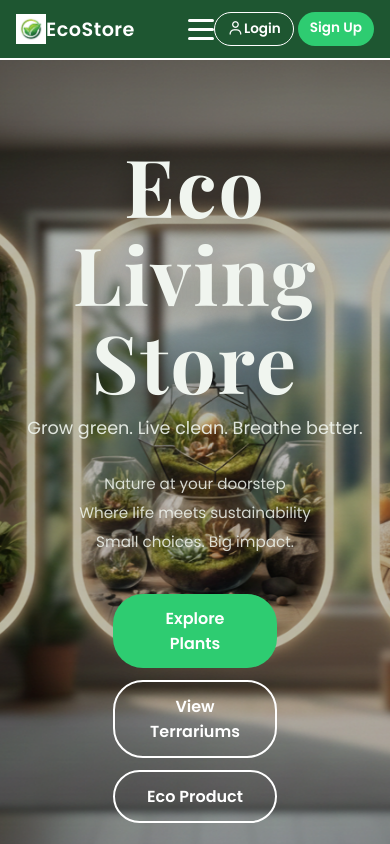
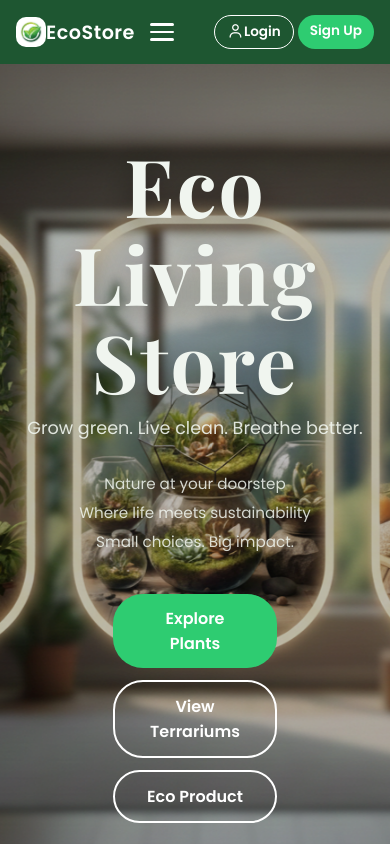
Before and after one commit to fasilahammedtp/eco-store, a React (Vite) app: page / in a window 390 px wide. Shown: the top 844 px of the page. Built offline with nearby package versions, Linux system fonts and the light colour scheme; no server answers.

Commit message:
improves mobile UI responsivness

```diff
--- a/src/components/Navbar.css
+++ b/src/components/Navbar.css
@@ -1,166 +1,9 @@
-/* LOGO IMAGE */
-
-.logo {
-  display: flex;
-  align-items: center;
-}
-
-.logo-img {
-  height: 44px;
-  width: auto;
-  object-fit: contain;
-}
-
-/* Smaller on mobile */
-@media (max-width: 768px) {
-  .logo-img {
-    height: 36px;
-  }
-}
-.logo {
-  display: flex;
-  align-items: center;
-  gap: 10px;
-}
-
-.logo-img {
-  height: 42px;
-  width: auto;
-  object-fit: contain;
-  background: transparent;
-}
-
-.logo-text {
-  font-size: 1.6rem;
-  font-weight: 700;
-  color: white;
-  letter-spacing: 0.5px;
-}
-
-
-
-/* Layout */
-
-.nav-container {
-  width: 100%;
-  padding: 14px 30px;
-  display: flex;
-  align-items: center;
-  justify-content: space-between;
-}
-
-
-.logo {
-  font-size: 1.8rem;
-  font-weight: 700;
-  color: white;
-}
-
-/* Links */
-
-.nav-links {
-  display: flex;
-  list-style: none;
-  gap: 28px;
-}
-
-.nav-links a {
-  color: white;
-  text-decoration: none;
-  font-weight: 500;
-  position: relative;
-}
-
-/* underline hover */
-
-.nav-links a::after {
-  content: "";
-  position: absolute;
-  width: 0;
-  height: 2px;
-  background: #2ecc71;
-  left: 0;
-  bottom: -6px;
-  transition: 0.3s;
-}
-
-.nav-links a:hover::after {
-  width: 100%;
-}
-
-/* Auth buttons */
-
-.auth-buttons {
-  display: flex;
-  gap: 12px;
-}
-
-.auth-buttons a {
-  padding: 8px 18px;
-  border-radius: 20px;
-  border: 1px solid white;
-  text-decoration: none;
-  color: white;
-  font-weight: 600;
-}
-
-.auth-buttons .signup {
-  background: #2ecc71;
-  border: none;
-}
-
-/* Hamburger */
-
-.hamburger {
-  display: none;
-  flex-direction: column;
-  gap: 6px;
-}
-
-.bar {
-  width: 26px;
-  height: 3px;
-  background: white;
-  border-radius: 6px;
-  transition: 0.3s ease;
-}
-
-/* Animated X */
-
-.bar.open:nth-child(1) {
-  transform: rotate(45deg) translate(6px, 6px);
-}
-
-.bar.open:nth-child(2) {
-  opacity: 0;
-}
-
-.bar.open:nth-child(3) {
-  transform: rotate(-45deg) translate(6px, -6px);
-}
-
-
 
 
 /* LOGO IMAGE */
 
-.logo {
-  display: flex;
-  align-items: center;
-}
 
-.logo-img {
-  height: 44px;          /* premium size */
-  width: auto;
-  object-fit: contain;
-}
 
-/* Smaller on mobile */
-@media (max-width: 768px) {
-  .logo-img {
-    height: 36px;
-  }
-}
 .logo {
   display: flex;
   align-items: center;
@@ -186,6 +29,7 @@
 @media (max-width: 768px) {
   .logo-img {
     height: 30px;
+    border-radius: 10px;
   }
 
   .logo-text {
@@ -229,11 +73,6 @@
   justify-content: space-between;
 }
 
-.logo {
-  font-size: 1.8rem;
-  font-weight: 700;
-  color: white;
-}
 
 /* Links */
 
@@ -293,15 +132,20 @@
 .hamburger {
   display: none;
   flex-direction: column;
-  gap: 6px;
+  justify-content: center;  /*  center bars vertically */
+  align-items: center;
+  gap: 5px;
+  height: 40px;             /* give it height */
+  cursor: pointer;
 }
 
 .bar {
-  width: 26px;
-  height: 3px;
+  width: 24px;
+  height: 2.5px;
   background: white;
   border-radius: 6px;
   transition: 0.3s ease;
+  margin-right: 40px;
 }
 
 /* Animated X */
@@ -356,7 +200,13 @@
 
 
 
+@media (max-width: 768px) {
 
+  .nav-container {
+    padding: 12px 18px;   /* 🔥 reduce side padding */
+  }
+
+}
 
 
 
```
